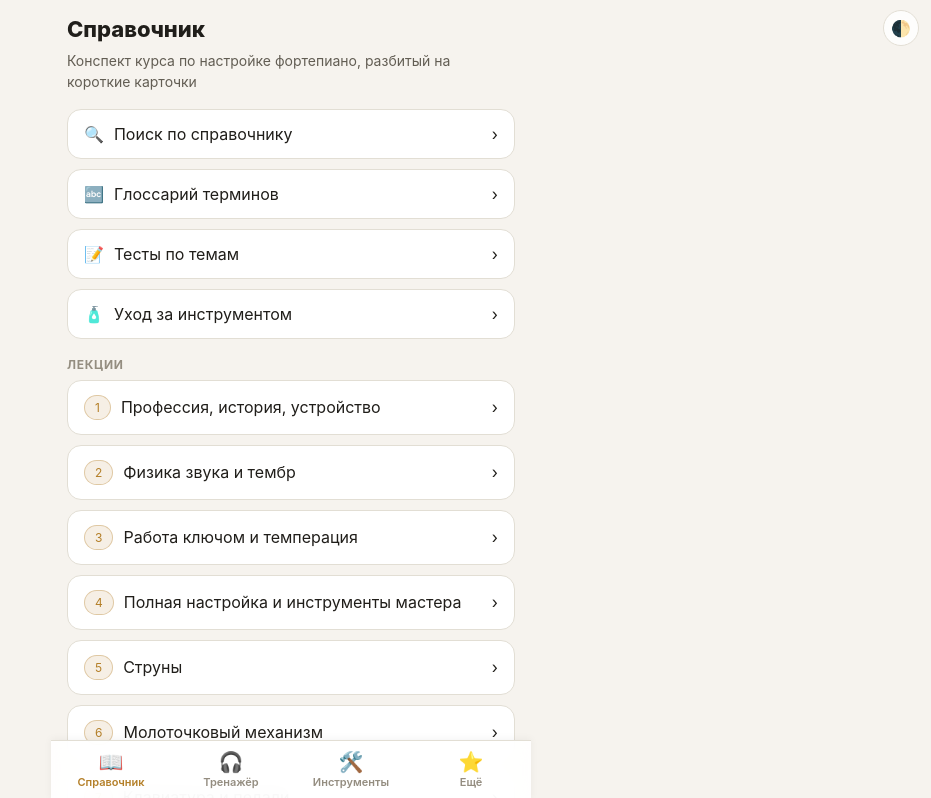
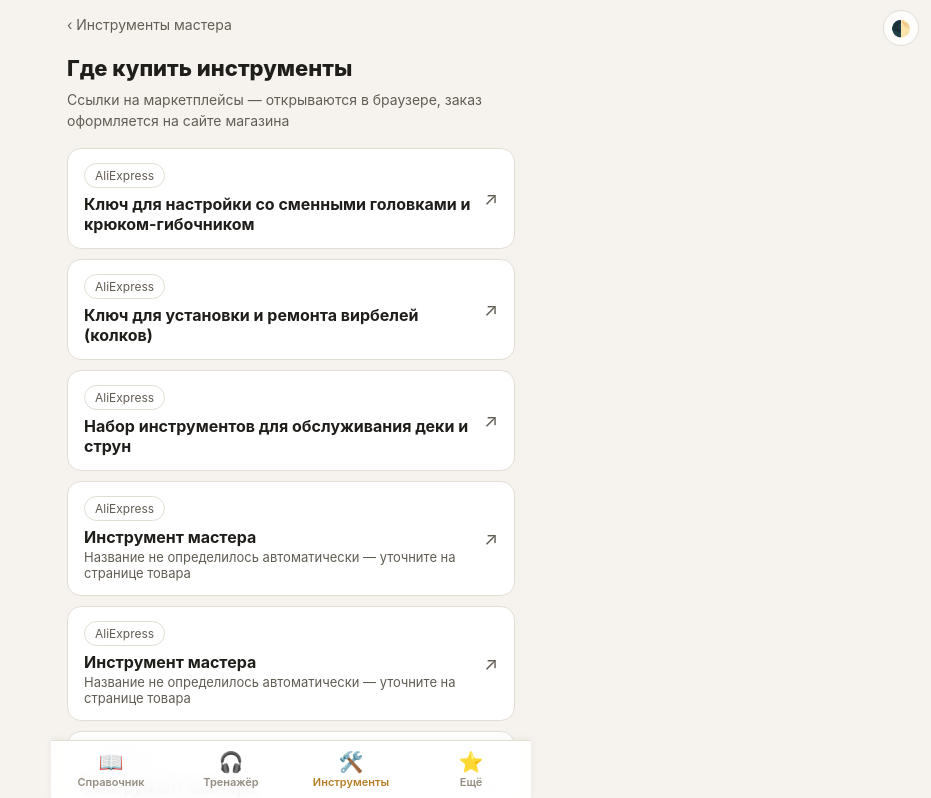
Before and after one commit to vysockiymark01-prog/440Hz, a React (Vite) app: page /#/tools/shop in a window 1280 px wide. Before the commit this address led to /#/reference. Shown: the top 798 px of the page, without its empty margins (349-1280 px from the left). Built offline with nearby package versions, Linux system fonts and the light colour scheme.

Commit message:
Add files via upload

```diff
--- a/src/App.jsx
+++ b/src/App.jsx
@@ -23,6 +23,7 @@ import WireTable from './pages/tools/WireTable.jsx'
 import StringOrderForm from './pages/tools/StringOrderForm.jsx'
 import DiagnosticChecklist from './pages/tools/DiagnosticChecklist.jsx'
 import WorkOrderChecklist from './pages/tools/WorkOrderChecklist.jsx'
+import ShopLinks from './pages/tools/ShopLinks.jsx'
 
 import MoreHome from './pages/more/MoreHome.jsx'
 import Favorites from './pages/more/Favorites.jsx'
@@ -58,6 +59,7 @@ export default function App() {
           <Route path="/tools/order-form" element={<StringOrderForm />} />
           <Route path="/tools/diagnostic" element={<DiagnosticChecklist />} />
           <Route path="/tools/work-order" element={<WorkOrderChecklist />} />
+          <Route path="/tools/shop" element={<ShopLinks />} />
 
           <Route path="/more" element={<MoreHome />} />
           <Route path="/more/favorites" element={<Favorites />} />
--- /dev/null
+++ b/src/data/shopLinks.js
@@ -0,0 +1,62 @@
+// Ссылки на инструменты и расходники для заказа. Открываются во внешнем
+// браузере (target="_blank"), покупка происходит на сайте магазина.
+const shopLinks = [
+  {
+    id: 'tuning-key-heads',
+    shop: 'AliExpress',
+    title: 'Ключ для настройки со сменными головками и крюком-гибочником',
+    note: null,
+    url: 'https://aliexpress.ru/item/1005001295564029.html?spm=a2g2w.orderdetail.0.0.5b2a4aa68jV2yN&sku_id=12000015615613520&_ga=2.164878908.2071039549.1784631144-244112369.1771259467',
+  },
+  {
+    id: 'peg-install-key',
+    shop: 'AliExpress',
+    title: 'Ключ для установки и ремонта вирбелей (колков)',
+    note: null,
+    url: 'https://aliexpress.ru/item/1005003010266228.html?spm=a2g2w.orderdetail.0.0.71044aa6BUWUeL&sku_id=12000023216082318&_ga=2.164878908.2071039549.1784631144-244112369.1771259467',
+  },
+  {
+    id: 'soundboard-tool-set',
+    shop: 'AliExpress',
+    title: 'Набор инструментов для обслуживания деки и струн',
+    note: null,
+    url: 'https://aliexpress.ru/item/4001006404249.html?spm=a2g2w.orderdetail.0.0.2b544aa6p6q8C0&sku_id=10000013429252949&_ga=2.164878908.2071039549.1784631144-244112369.1771259467',
+  },
+  {
+    id: 'aliexpress-tool-4',
+    shop: 'AliExpress',
+    title: 'Инструмент мастера',
+    note: 'Название не определилось автоматически — уточните на странице товара',
+    url: 'https://aliexpress.ru/item/1005003088533291.html?spm=a2g2w.orderdetail.0.0.58e94aa6xNCFQG&sku_id=12000024009766372&_ga=2.162058687.2071039549.1784631144-244112369.1771259467',
+  },
+  {
+    id: 'aliexpress-tool-5',
+    shop: 'AliExpress',
+    title: 'Инструмент мастера',
+    note: 'Название не определилось автоматически — уточните на странице товара',
+    url: 'https://aliexpress.ru/item/1005006311330655.html?shpMethod=CAINIAO_ECONOMY&sku_id=12000036716551279&spm=a2g2w.productlist.search_results.15.4283333e7zeirC',
+  },
+  {
+    id: 'aliexpress-tool-6',
+    shop: 'AliExpress',
+    title: 'Инструмент мастера',
+    note: 'Название не определилось автоматически — уточните на странице товара',
+    url: 'https://aliexpress.ru/item/1005008328031706.html?spm=a2g2w.orderdetail.0.0.79af4aa6kfbLql&sku_id=12000044617119469&_ga=2.162058687.2071039549.1784631144-244112369.1771259467',
+  },
+  {
+    id: 'protek-clp',
+    shop: 'Ozon',
+    title: 'Смазка Protek CLP для фортепианной механики (Германия)',
+    note: 'Premium-состав для точной регулировки капсюлей',
+    url: 'https://www.ozon.ru/product/smazka-dlya-fortepiannoy-mehaniki-protek-clp-germaniya-premium-sostav-dlya-tochnoy-regulirovki-2451958527/?is_apparel_size_selected=true',
+  },
+  {
+    id: 'polish-paste',
+    shop: 'Ozon',
+    title: 'Универсальная полировальная паста для металла, 50 г',
+    note: 'Подходит также для стекловолокна, пластика и краски',
+    url: 'https://www.ozon.ru/product/50g-universalnaya-polirovalnaya-pasta-dlya-metalla-takzhe-dlya-steklovolokna-plastika-i-kraski-1670302431/?is_apparel_size_selected=true',
+  },
+]
+
+export default shopLinks
--- /dev/null
+++ b/src/pages/tools/ShopLinks.jsx
@@ -0,0 +1,32 @@
+import { useNavigate } from 'react-router-dom'
+import shopLinks from '../../data/shopLinks.js'
+
+export default function ShopLinks() {
+  const navigate = useNavigate()
+  return (
+    <div>
+      <button className="back-link" onClick={() => navigate('/tools')}>‹ Инструменты мастера</button>
+      <h1 className="screen-title">Где купить инструменты</h1>
+      <p className="screen-subtitle">Ссылки на маркетплейсы — открываются в браузере, заказ оформляется на сайте магазина</p>
+
+      {shopLinks.map((item) => (
+        <a
+          key={item.id}
+          className="card-tap row"
+          href={item.url}
+          target="_blank"
+          rel="noopener noreferrer"
+        >
+          <span style={{ flex: 1 }}>
+            <span className="pill" style={{ marginBottom: 6 }}>{item.shop}</span>
+            <div style={{ fontWeight: 700 }}>{item.title}</div>
+            {item.note && (
+              <div style={{ color: 'var(--text-dim)', fontSize: 13, marginTop: 2 }}>{item.note}</div>
+            )}
+          </span>
+          <span style={{ fontSize: 18, color: 'var(--text-dim)' }}>↗</span>
+        </a>
+      ))}
+    </div>
+  )
+}
--- a/src/pages/tools/ToolsHome.jsx
+++ b/src/pages/tools/ToolsHome.jsx
@@ -5,6 +5,7 @@ const items = [
   { to: '/tools/order-form', icon: '📝', title: 'Заказ басовой струны', desc: '8 параметров → готовый текст заказа мастеру' },
   { to: '/tools/diagnostic', icon: '🔍', title: 'Чек-лист диагностики', desc: '5 этапов + когда не покупают и не настраивают' },
   { to: '/tools/work-order', icon: '✅', title: 'Порядок работы на заказе', desc: '7 шагов канонического порядка' },
+  { to: '/tools/shop', icon: '🛒', title: 'Где купить инструменты', desc: 'Ссылки на маркетплейсы: ключи, смазка, полироль' },
 ]
 
 export default function ToolsHome() {
```
